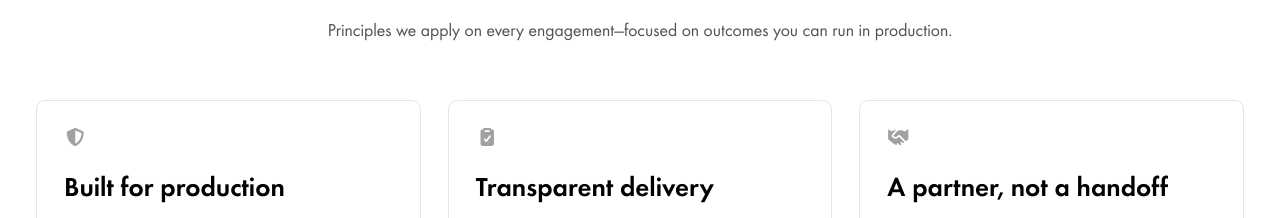
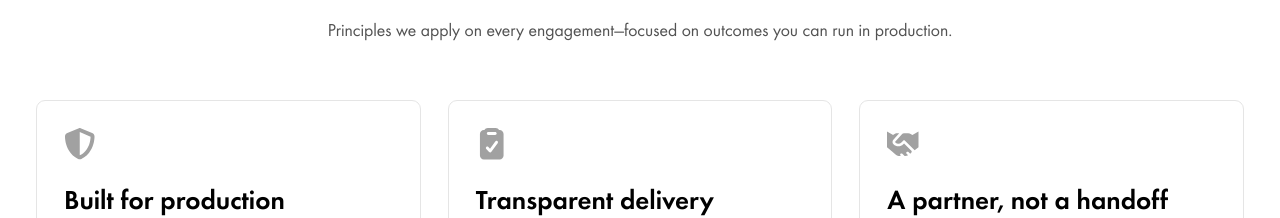
Before and after one commit to nedoratech/LandingPage, a Next.js app in the folder Nedora.Landing/client-app/: page / in a window 1280 px wide. Shown: the part 1627-1845 px from the top of the page. Built offline with nearby package versions, Linux system fonts and the light colour scheme.

Commit message:
Fix mobile nav and polish landing header and footer.
Replace React-only menu toggle with a checkbox pattern so the menu works in Chrome and Safari even when hydration fails, fix locale detection after mount, and tune header/footer styling (nav opacity, mobile bar padding, full language names).

```diff
--- a/Nedora.Landing/client-app/next.config.ts
+++ b/Nedora.Landing/client-app/next.config.ts
@@ -5,6 +5,7 @@ const nextConfig: NextConfig = {
   images: {
     unoptimized: true,
   },
+  allowedDevOrigins: ["127.0.0.1", "10.27.27.77"],
 };
 
 export default nextConfig;
--- a/Nedora.Landing/client-app/src/app/globals.css
+++ b/Nedora.Landing/client-app/src/app/globals.css
@@ -93,22 +93,30 @@ body {
   }
 }
 
-/* Mobile nav — native <details> toggle (works without React event handlers) */
-.mobile-nav-details[open]::before {
-  content: "";
+/* Mobile menu — checkbox + label (no React required to open/close) */
+.mobile-nav__toggle {
+  position: fixed;
+  opacity: 0;
+  width: 1px;
+  height: 1px;
+  margin: -1px;
+  overflow: hidden;
+  clip: rect(0, 0, 0, 0);
+  white-space: nowrap;
+  border: 0;
+}
+
+.mobile-nav__backdrop {
+  display: none;
   position: fixed;
   inset: 0;
   top: 5.5rem;
   z-index: 198;
+  cursor: default;
   background: rgb(0 0 0 / 0.1);
 }
 
-.mobile-nav-details summary {
-  position: relative;
-  z-index: 210;
-}
-
-.mobile-nav-panel {
+.mobile-nav__panel {
   pointer-events: none;
   opacity: 0;
   transform: translateY(-0.375rem);
@@ -117,53 +125,84 @@ body {
     transform 0.25s ease-out;
 }
 
-.mobile-nav-details[open] .mobile-nav-panel {
+.mobile-nav__panel-inner {
+  max-height: 0;
+  overflow: hidden;
+  transition: max-height 0.3s ease-out;
+}
+
+.mobile-nav__link {
+  opacity: 0;
+  transform: translateY(-0.25rem);
+  transition:
+    opacity 0.2s ease-out,
+    transform 0.2s ease-out;
+}
+
+.mobile-nav__icon-bar {
+  transition:
+    transform 0.2s ease-out,
+    opacity 0.2s ease-out;
+}
+
+.mobile-nav__icon-bar--top {
+  transform: translateY(-0.375rem);
+}
+
+.mobile-nav__icon-bar--bottom {
+  transform: translateY(0.375rem);
+}
+
+#mobile-nav-toggle:checked ~ .mobile-nav__backdrop {
+  display: block;
+}
+
+#mobile-nav-toggle:checked ~ .mobile-nav__panel {
   pointer-events: auto;
   opacity: 1;
   transform: translateY(0);
 }
 
-.mobile-nav-panel-inner {
-  max-height: 0;
-  overflow: hidden;
-  transition: max-height 0.3s ease-out;
+#mobile-nav-toggle:checked ~ .mobile-nav__panel .mobile-nav__panel-inner {
+  max-height: 24rem;
 }
 
-.mobile-nav-details[open] .mobile-nav-panel-inner {
-  max-height: 24rem;
-  overflow: visible;
+#mobile-nav-toggle:checked ~ .mobile-nav__panel .mobile-nav__link {
+  opacity: 1;
+  transform: translateY(0);
 }
 
-@keyframes mobile-nav-item-in {
-  from {
-    opacity: 0;
-    transform: translateY(-0.25rem);
-  }
-  to {
-    opacity: 1;
-    transform: translateY(0);
-  }
+#mobile-nav-toggle:checked ~ .mobile-nav__panel .mobile-nav__link:nth-child(1) {
+  transition-delay: 0.03s;
+}
+#mobile-nav-toggle:checked ~ .mobile-nav__panel .mobile-nav__link:nth-child(2) {
+  transition-delay: 0.06s;
+}
+#mobile-nav-toggle:checked ~ .mobile-nav__panel .mobile-nav__link:nth-child(3) {
+  transition-delay: 0.09s;
+}
+#mobile-nav-toggle:checked ~ .mobile-nav__panel .mobile-nav__link:nth-child(4) {
+  transition-delay: 0.12s;
+}
+#mobile-nav-toggle:checked ~ .mobile-nav__panel .mobile-nav__link:nth-child(5) {
+  transition-delay: 0.15s;
+}
+#mobile-nav-toggle:checked ~ .mobile-nav__panel .mobile-nav__link:nth-child(6) {
+  transition-delay: 0.18s;
 }
 
-.mobile-nav-details[open] .mobile-nav-panel-inner a {
-  animation: mobile-nav-item-in 0.25s ease-out backwards;
+#mobile-nav-toggle:checked ~ .mobile-nav__bar .mobile-nav__icon-bar--top {
+  transform: translateY(0) rotate(45deg);
 }
 
-.mobile-nav-details[open] .mobile-nav-panel-inner a:nth-child(1) {
-  animation-delay: 0.03s;
+#mobile-nav-toggle:checked ~ .mobile-nav__bar .mobile-nav__icon-bar--mid {
+  opacity: 0;
 }
-.mobile-nav-details[open] .mobile-nav-panel-inner a:nth-child(2) {
-  animation-delay: 0.06s;
+
+#mobile-nav-toggle:checked ~ .mobile-nav__bar .mobile-nav__icon-bar--bottom {
+  transform: translateY(0) rotate(-45deg);
 }
-.mobile-nav-details[open] .mobile-nav-panel-inner a:nth-child(3) {
-  animation-delay: 0.09s;
+
+body:has(#mobile-nav-toggle:checked) {
+  overflow: hidden;
 }
-.mobile-nav-details[open] .mobile-nav-panel-inner a:nth-child(4) {
-  animation-delay: 0.12s;
-}
-.mobile-nav-details[open] .mobile-nav-panel-inner a:nth-child(5) {
-  animation-delay: 0.15s;
-}
-.mobile-nav-details[open] .mobile-nav-panel-inner a:nth-child(6) {
-  animation-delay: 0.18s;
-}
--- a/Nedora.Landing/client-app/src/app/layout.tsx
+++ b/Nedora.Landing/client-app/src/app/layout.tsx
@@ -1,6 +1,7 @@
 import type { Metadata } from "next";
 import { LocaleProvider } from "@/providers/LocaleProvider";
 import { BRAND_LOGO, HERO_IMAGE, WORK_IMAGE } from "@/lib/constants";
+import "@/lib/fontawesome";
 import { FONT_PRELOADS } from "@/lib/fonts";
 import "./globals.css";
 
@@ -21,7 +22,7 @@ export default function RootLayout({
   children: React.ReactNode;
 }>) {
   return (
-    <html lang="en" className="h-full antialiased">
+    <html lang="en" className="h-full antialiased" suppressHydrationWarning>
       <head>
         <link
           rel="preload"
--- a/Nedora.Landing/client-app/src/components/molecules/LangSwitch.tsx
+++ b/Nedora.Landing/client-app/src/components/molecules/LangSwitch.tsx
@@ -4,11 +4,6 @@ import { faChevronDown } from "@fortawesome/free-solid-svg-icons";
 import { Icon } from "@/components/atoms/Icon";
 import { useLocale } from "@/providers/LocaleProvider";
 import { locales, type Locale } from "@/i18n/locales";
-
-const localeCodes: Record<Locale, string> = {
-  en: "EN",
-  ro: "RO",
-};
 
 type LangSwitchProps = {
   variant?: "default" | "footer";
@@ -21,7 +16,7 @@ export function LangSwitch({ variant = "default" }: LangSwitchProps) {
 
   return (
     <div
-      className={`relative inline-flex shrink-0 items-center ${isFooter ? "w-[3.25rem]" : "w-[4.5rem] md:w-auto"}`}
+      className={`relative inline-flex shrink-0 items-center ${isFooter ? "min-w-[6.5rem]" : "w-[4.5rem] md:w-auto"}`}
     >
       <select
         value={locale}
@@ -29,13 +24,13 @@ export function LangSwitch({ variant = "default" }: LangSwitchProps) {
         aria-label={t.nav.languageLabel}
         className={
           isFooter
-            ? "w-full appearance-none rounded-md border border-neutral-600 bg-neutral-800 py-1 pl-2 pr-5 text-center text-xs font-normal text-white transition-colors hover:border-neutral-500 focus:border-neutral-400 focus:outline-none focus:ring-1 focus:ring-neutral-400"
+            ? "w-full appearance-none rounded-md border border-neutral-600 bg-neutral-800 py-1 pl-2.5 pr-6 text-left text-xs font-normal text-white transition-colors hover:border-neutral-500 focus:border-neutral-400 focus:outline-none focus:ring-1 focus:ring-neutral-400"
             : "w-full appearance-none rounded-md border border-neutral-300 bg-white py-1.5 pl-2 pr-7 text-center text-sm font-normal text-black transition-colors hover:border-neutral-400 focus:border-black focus:outline-none focus:ring-1 focus:ring-black md:py-2 md:text-base"
         }
       >
         {locales.map((value) => (
           <option key={value} value={value}>
-            {localeCodes[value]}
+            {t.nav.languages[value]}
           </option>
         ))}
       </select>
--- /dev/null
+++ b/Nedora.Landing/client-app/src/lib/fontawesome.ts
@@ -0,0 +1,3 @@
+import { config } from "@fortawesome/fontawesome-svg-core";
+
+config.autoAddCss = false;
--- a/Nedora.Landing/client-app/src/providers/LocaleProvider.tsx
+++ b/Nedora.Landing/client-app/src/providers/LocaleProvider.tsx
@@ -22,34 +22,30 @@ const LocaleContext = createContext<LocaleContextValue | null>(null);
 
 export function LocaleProvider({ children }: { children: React.ReactNode }) {
   const [locale, setLocaleState] = useState<Locale>(defaultLocale);
-  const [hasHydrated, setHasHydrated] = useState(false);
 
   useEffect(() => {
-    setHasHydrated(true);
     const detected = detectBrowserLocale();
-    // eslint-disable-next-line react-hooks/set-state-in-effect -- intentional locale hydration
     setLocaleState(detected);
     document.documentElement.lang = detected;
+  }, []);
+
+  const setLocale = useCallback((next: Locale) => {
+    setLocaleState(next);
+    window.localStorage.setItem(LOCALE_STORAGE_KEY, next);
+    document.documentElement.lang = next;
   }, []);
 
   useEffect(() => {
     document.documentElement.lang = locale;
   }, [locale]);
 
-  const setLocale = useCallback((next: Locale) => {
-    setLocaleState(next);
-    window.localStorage.setItem(LOCALE_STORAGE_KEY, next);
-  }, []);
-
-  const activeLocale = hasHydrated ? locale : defaultLocale;
-
   const value = useMemo(
     () => ({
-      locale: activeLocale,
+      locale,
       setLocale,
-      t: messages[activeLocale],
+      t: messages[locale],
     }),
-    [activeLocale, setLocale],
+    [locale, setLocale],
   );
 
   return (
```
Also changed, not shown: Nedora.Landing/client-app/src/components/organisms/SiteHeader.tsx (+45 -32 lines).
